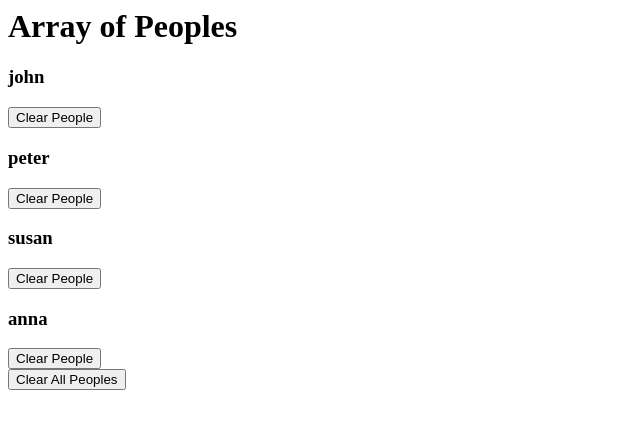
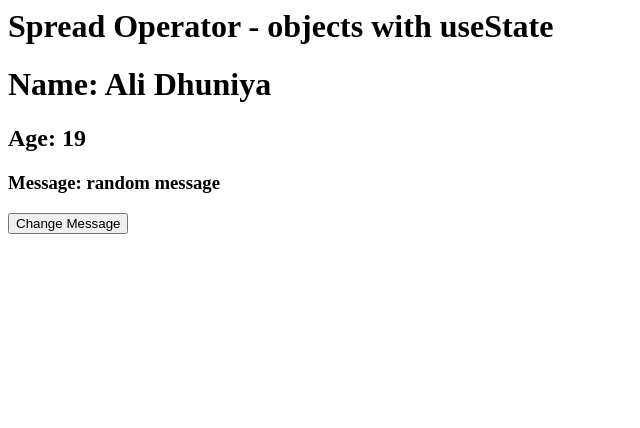
Before and after one commit to Alidhuniya/react-hooks-2020-learning, a React app: page / in a window 1280 px wide. Shown: the top 428 px of the page, without its empty margins (0-640 px from the left). Built offline with nearby package versions, Linux system fonts and the light colour scheme.

Commit message:
Spread Operator - objects with useState

```diff
--- a/src/App.js
+++ b/src/App.js
@@ -1,34 +1,29 @@
 import React, { useState, useEffect, Fragment } from 'react';
 
  const App = () => {
-   const [peoples, setPeoples] = useState ([
-    { id: 1, name: 'john' },
-    { id: 2, name: 'peter' },
-    { id: 3, name: 'susan' },
-    { id: 4, name: 'anna' },
-   ])
+   const [user, setUser] = useState (
+     {
+       name: "Ali Dhuniya",
+       age: 19,
+       message: "random message"
+     }
+   )
 
-   const removePeople = (id) => {
-     let peopleRemoved = peoples.filter((person) => person.id !== id);
-     setPeoples(peopleRemoved);
+   const { name, age, message} = user;
+
+   const handleMessageChange = () => {
+      setUser({...user, message: "Hello World"});
    }
 
   return (
     <Fragment>
-   <h1>Array of Peoples</h1>
-   {
-     peoples.map(people => {
-       const { id, name } = people;
-       return (
-         <div key={id}>
-          <h3>{name}</h3>
-          <button type="button" onClick={() => removePeople(id)}>Clear People</button>
-         </div>
-
-       )
-     })
-   }
-   <button type="button" onClick={() => setPeoples([])}>Clear All Peoples</button>
+   <h1>Spread Operator - objects with useState</h1>
+   <div>
+     <h1>Name: {name}</h1>
+     <h2>Age: {age}</h2>
+     <h3>Message: {message}</h3>
+   </div>
+   <button onClick = {handleMessageChange} type="button">Change Message</button>
     </Fragment>
 
   );
```
